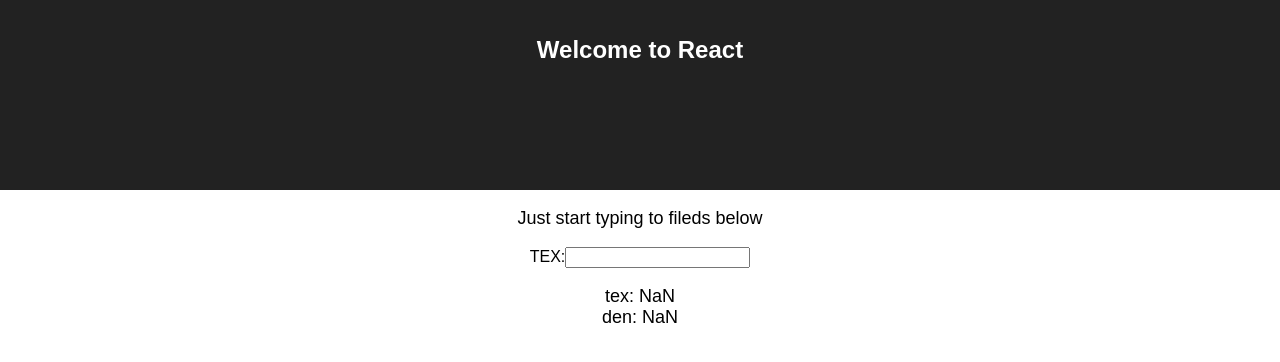
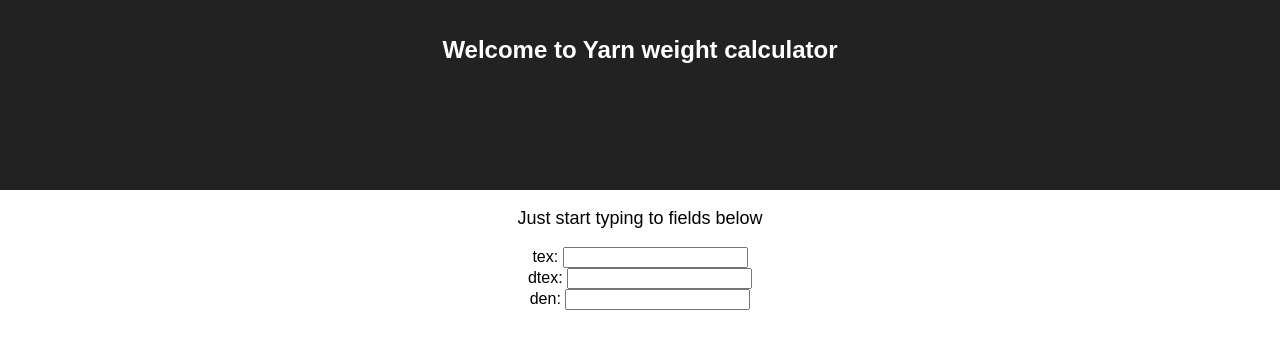
Before and after one commit to jselin/planner, a React (Create React App) app: page / in a window 1280 px wide. Shown: the top 362 px of the page. Built offline with nearby package versions, Linux system fonts and the light colour scheme.

Commit message:
Works somehow

```diff
--- a/src/App.js
+++ b/src/App.js
@@ -1,6 +1,5 @@
 import React, { Component } from 'react';
 import './App.css';
-
 
 /*
 ('TEX', 'tex (g/1.000m)'), # Mass of yarn in grams per 1000m
@@ -15,49 +14,74 @@
 class App extends Component {
   constructor(props) {
     super(props);
-    this.state = {value: ''};
+    this.state = {tex: '',
+                  dtex: '',
+                  den: ''};
 
-    this.handleChange = this.handleChange.bind(this);
-    this.handleSubmit = this.handleSubmit.bind(this);
+    //this.texUpdated = this.texUpdated.bind(this);
   }
 
-  handleChange(event) {
-    this.setState({tex: event.target.value});
+  texUpdated = (event) => {
+    var v = this.texToTex(event.target.value, 1.0);
+
+    this.setState({
+      tex: event.target.value,
+      dtex: this.texToDtex(v),
+      den: this.texToDen(v),
+    });
   }
 
-  handleSubmit(event) {
-    alert('A new name was submitted: ' + this.state.value)
-    event.preventDefault();
+  dtexUpdated = (event) => {
+    var v = this.dtexToTex(event.target.value, 1.0);
+
+    this.setState({
+      tex: this.texToTex(v),
+      dtex: event.target.value,
+      den: this.texToDen(v),
+    });
   }
 
-  // 'DTEX', 'dtex (g/10.000m)'), # Mass of yarn in grams per 10000m
-  dtex() {
-    return this.state.tex/10;
+  denUpdated = (event) => {
+    var v = this.denToTex(event.target.value, 1.0);
+
+    this.setState({
+      tex: this.texToTex(v),
+      dtex: this.texToDtex(v),
+      den: event.target.value,
+    });
   }
 
-  den(){
-    return this.state.tex/9;
-  }
+
+  texToTex(v, n = 1.0) { return (v * n); }
+  dtexToTex(v, n = 1.0) { return (v * n) / 10.0; }
+  denToTex(v, n = 1.0) { return (v * n) / 9.0; }
+  nelToTex(v, n = 1.0) { return 1653.515493 / (v / n); }
+  neToTex(v, n = 1.0) { return 590.5412474 / (v / n); }
+  nekToTex(v, n = 1.0) { return 885.8118712 / (v / n); }
+  nmToTex(v, n = 1.0) { return 1000.0 / (v / n); }
+
+  texToDtex(v) { return v * 10.0; }
+  texToDen(v) { return v * 9.0; }
+  texToNel(v) { return v / 1653.515493; }
+  texToNe(v) { return v / 590.5412474; }
+  texToNek(v) { return v / 885.8118712; }
+  texToNm(v) { return v / 1000.0}
+
 
   render() {
     return (
       <div className="App">
         <header className="App-header">
-          <h1 className="App-title">Welcome to React</h1>
+          <h1 className="App-title">Welcome to Yarn weight calculator</h1>
         </header>
         <p className="App-intro">
-          Just start typing to fileds below
+          Just start typing to fields below
         </p>
         <form onSubmit={this.handleSubmit}>
-          <label>
-            TEX:
-            <input type="text" value={this.state.tex} onChange={this.handleChange} />
-          </label>
+          <label>tex: <input type="text" value={this.state.tex} onChange={this.texUpdated} /><br/></label>
+          <label>dtex: <input type="text" value={this.state.dtex} onChange={this.dtexUpdated} /><br/></label>
+          <label>den: <input type="text" value={this.state.den} onChange={this.denUpdated} /><br/></label>
         </form>
-        <p className="App-results">
-          tex: {this.dtex()} <br/>
-          den: {this.den()}
-        </p>
       </div>
     );
   }
```
